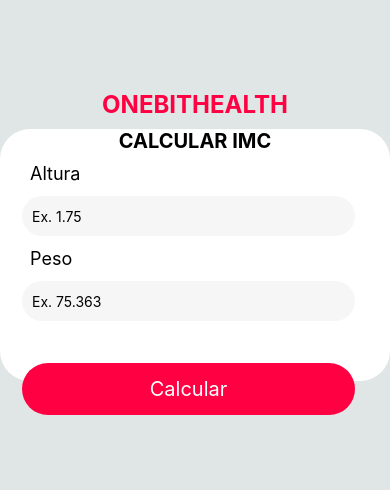
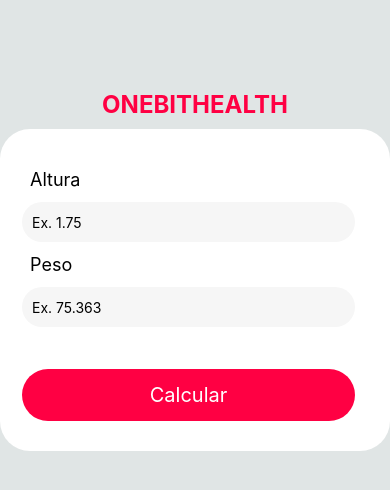
Before and after one commit to JoaoNt599/OneBitHealth, a React Native app: screen / in a window 390 px wide. Shown: the top 490 px of the page. Built offline with nearby package versions, Linux system fonts and the light colour scheme.

Commit message:
Finished project

```diff
--- a/src/components/Form/index.js
+++ b/src/components/Form/index.js
@@ -7,6 +7,7 @@
     Vibration,
     Pressable,
     Keyboard,
+    FlatList
  } from "react-native";
 import ResultImc from "./ResultImc";
 import styles from "./style";
@@ -16,14 +17,17 @@
 
 const [height, setHeight] = useState(null)
 const [weight, setWeight] = useState(null)
-const [messageImc, setMessageImc] = useState("preencha o peso e altura");
+const [messageImc, setMessageImc] = useState(null)
 const [imc, setImc] = useState(null)
 const [textButton, setTextButton] = useState("Calcular")
 const [errorMessage, setErrorMessage] = useState(null);
+const [imcList, setImcList] = useState([])
 
 function imcCalculator() {
     let heightFormat = height.replace(",",".")
-    return setImc((weight/(heightFormat*heightFormat)).toFixed(2))
+    let totalImc = (weight/(heightFormat*heightFormat)).toFixed(2);
+    setImcList ((arr) => [...arr, {id: new Date().getTime(), imc:totalImc }])
+    setImc(totalImc)
 }
 
 function verificationImc() {
@@ -52,9 +56,6 @@
 
     return(
         <View style={styles.formContext}>
-            <Text style={styles.textIn}>
-                CALCULAR IMC
-            </Text>
             {imc == null ?
             <Pressable onPress={Keyboard.dismiss} style={styles.form}>
                 <Text style={styles.formLabel}>Altura</Text>
@@ -98,6 +99,21 @@
                 </TouchableOpacity>
             </View>
             }
+
+            <FlatList
+                showsVerticalScrollIndicator={false}
+                style={styles.listImcs}
+                data={imcList.reverse()}
+                renderItem={({item}) =>{
+                    return(
+                        <Text style={styles.resultImcItem}>
+                            <Text style={styles.textResultItemList}>Resultado IMC =</Text>
+                            {item.imc}
+                        </Text>
+                    )
+                }}
+                keyExtractor={item => item.id}
+                />
         </View>
     );
 }
--- a/src/components/Form/style.js
+++ b/src/components/Form/style.js
@@ -4,19 +4,19 @@
     textIn: {
         fontSize: 20,
         fontWeight: "bold",
-        justifyContent: "center"
+        justifyContent: "center",
     },
 
     formContext: {
         width:"100%",
-        height:"85%",
+        height:"100%",
         justifyContent: "space-around",
         backgroundColor: "#ffffff",
         alignItems:"center",
         borderTopLeftRadius: 30,
         borderTopRightRadius: 30,
         borderRadius: 30,
-        paddingTop: 0,
+        paddingTop: 30,
     },
 
     form: {
@@ -68,6 +68,24 @@
     exhibitionResultImc: {
         width: "100%",
         height: "50%",
+    },
+
+    listImcs: {
+        marginTop: 20,
+
+    },
+
+    resultImcItem: {
+        fontSize: 26,
+        color: "red",
+        height: 50,
+        width: "100%",
+        paddingRight: 20,
+    },
+
+    textResultItemList: {
+        fontSize: 16,
+        color: "red",
     }
 });
 
```
